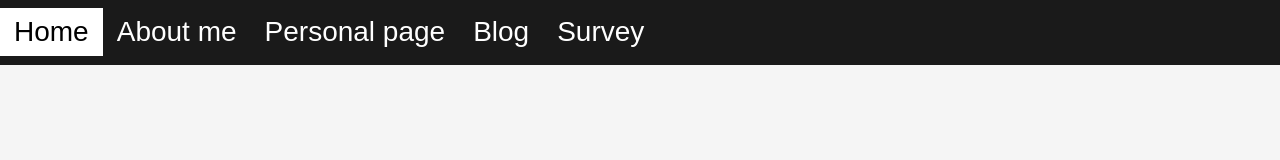
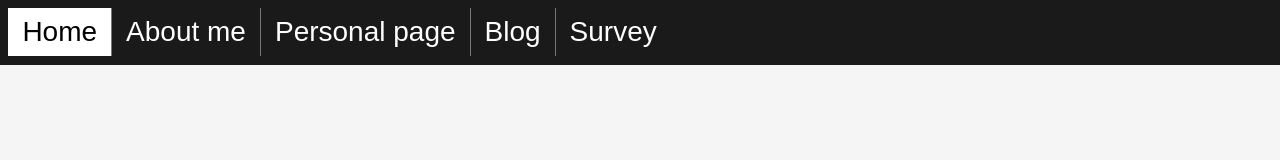
Before and after one commit to MaikoVDV/informatica-personal-site, a plain HTML site: page index.html in a window 1280 px wide. Drawn offline with Linux system fonts and the light colour scheme.

Commit message:
Improved margins & added dividers for the navbar

```diff
--- a/css/navbar.css
+++ b/css/navbar.css
@@ -24,3 +24,12 @@ nav a:hover:not(.current-page) {
     background: white;
     color: black;
 }
+nav a:first-child {
+    margin-left: var(--navbar-a-edge-margin);
+}
+nav a:last-child {
+    margin-right: var(--navbar-a-edge-margin);
+}
+nav a:not(:last-child) {
+    border-right: 1px solid var(--navbar-divider-color);
+}
--- a/css/stylesheet.css
+++ b/css/stylesheet.css
@@ -3,11 +3,13 @@
     --page-background: #f5f5f5;
     --navbar-background: #1a1a1a;
     --navbar-text-color: #fff;
+    --navbar-divider-color: #777;
     /* Font sizes */
     --navbar-font-size: 1.75em;
     /* Element sizes */
     --navbar-a-padding: 0.5rem 0.5em;
     --navbar-a-margin: 0.3em 0em;
+    --navbar-a-edge-margin: 0.3em;
 }
 body {
     background-color: var(--page-background);
```
